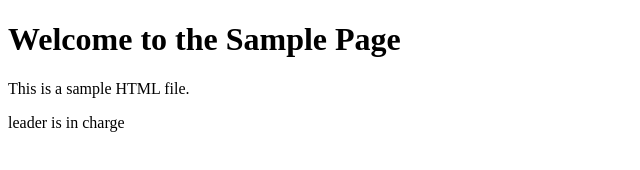
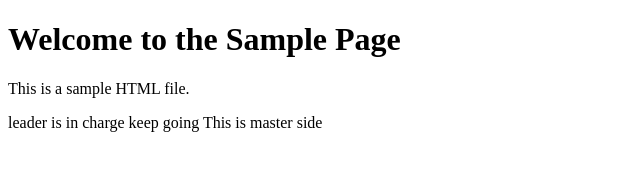
Before and after one commit to sangkyu80/company-project, a plain HTML site: page Leader/index.html in a window 1280 px wide. Shown: the whole page, without its empty margins (0-640 px from the left). Drawn offline with Linux system fonts and the light colour scheme.

Commit message:
second commit

```diff
--- a/Leader/index.html
+++ b/Leader/index.html
@@ -10,6 +10,8 @@
     <p>This is a sample HTML file.</p>
     <nav>
         leader is in charge
+        keep going
+        This is master side
     </nav>
 
     <main></main>
```
